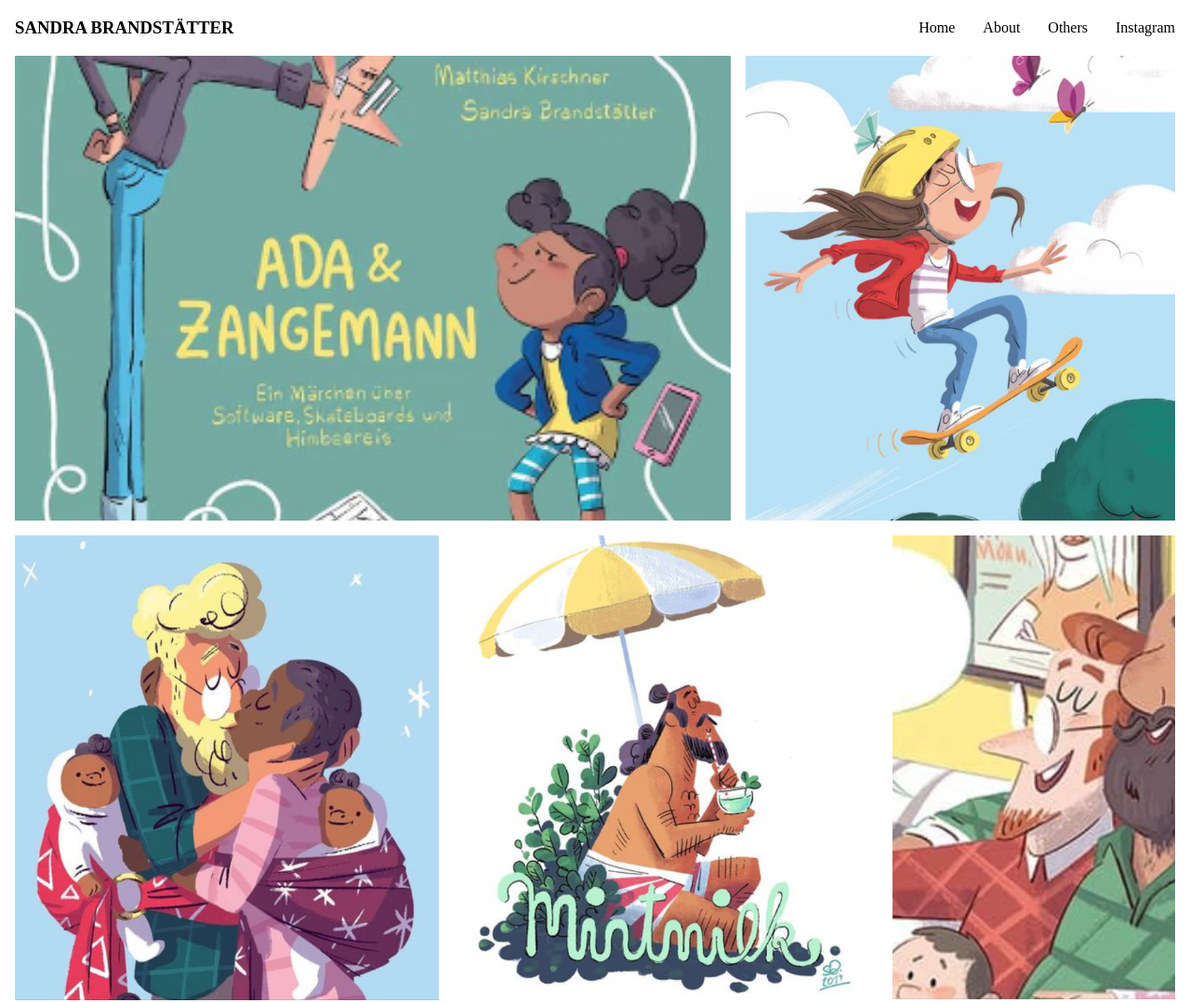
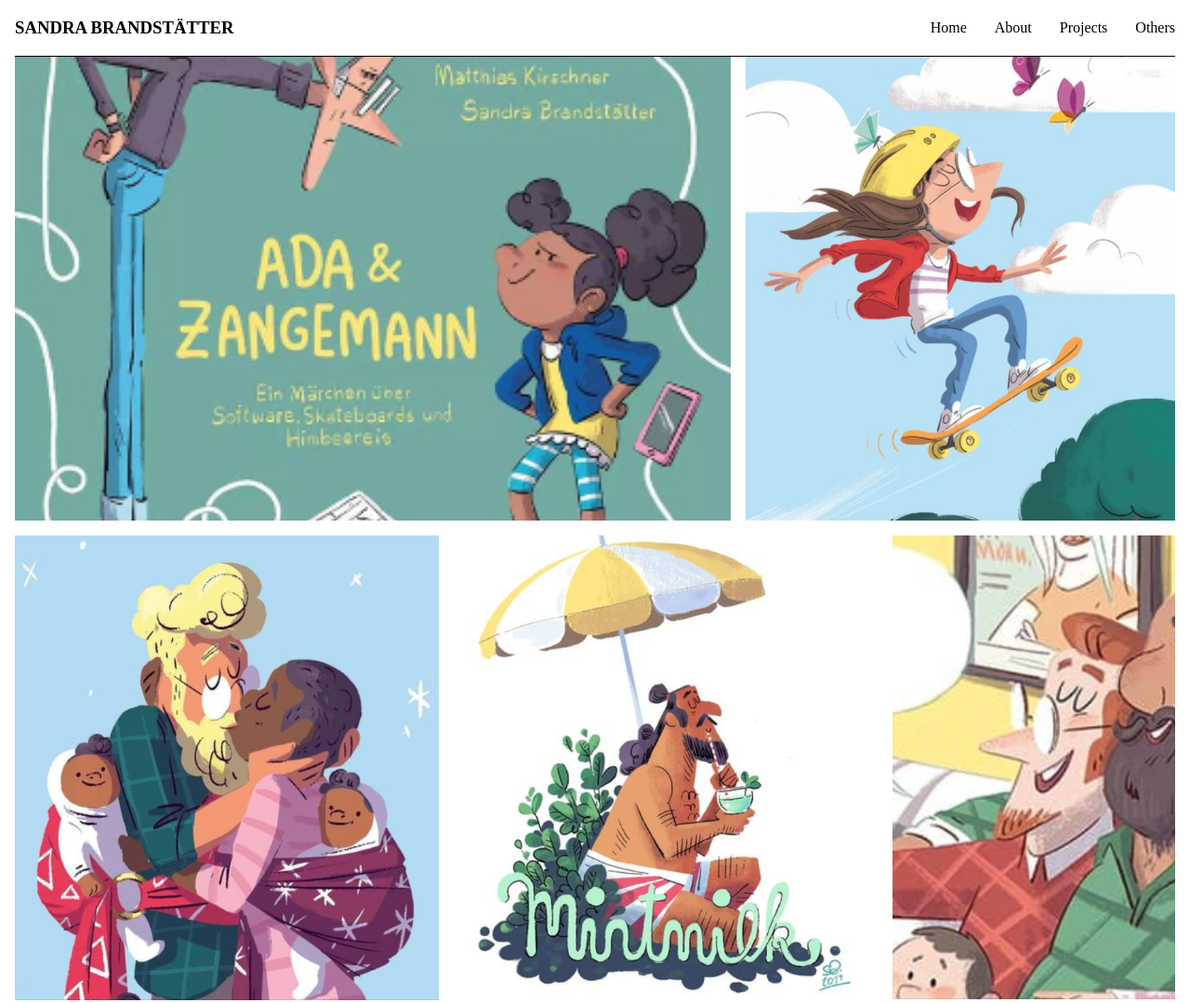
Before and after one commit to knopgm/sandraBrandstatter, a website built with Parcel: page src/about.html in a window 1280 px wide. Shown: the top 1079 px of the page at 93% size. Built offline with nearby package versions, Linux system fonts and the light colour scheme.

Commit message:
style: Add line under top bar and underline animation for each menu option

```diff
--- a/src/css/footer.scss
+++ b/src/css/footer.scss
@@ -1,10 +1,6 @@
 .footer_wrapper {
   padding: 0 1rem;
-}
-
-.line {
-  height: 0.05555555555555555rem;
-  background-color: #000000;
+  background-color: white;
 }
 
 .footer-grid {
--- a/src/css/generals.scss
+++ b/src/css/generals.scss
@@ -7,6 +7,11 @@
 
 .main_container {
   padding-top: 60px;
+}
+
+.line {
+  height: 0.05555555555555555rem;
+  background-color: #000000;
 }
 
 // To animate a underline on any text, just add a span tag around
--- a/src/css/sections/header.scss
+++ b/src/css/sections/header.scss
@@ -2,6 +2,7 @@
   background-color: white;
   width: 100%;
   position: fixed;
+  padding: 0 1rem;
   backdrop-filter: blur(5px);
   z-index: 50;
 }
@@ -12,7 +13,6 @@
   align-items: center;
   height: 60px;
   justify-content: space-between;
-  padding: 0 1rem;
 }
 
 .logo {
@@ -26,9 +26,12 @@
 .navigation-list {
   list-style: none;
   padding: 0;
+  display: flex;
+  flex-direction: column;
+  align-items: center;
 
   @media all and (min-width: 840px) {
-    display: flex;
     gap: 30px;
+    flex-direction: row;
   }
 }
--- a/src/partials/header.html
+++ b/src/partials/header.html
@@ -12,21 +12,23 @@
           <span></span>
           <ul id="menu" role="menubar" class="navigation-list">
             <a href="/#home" class="navigation-list__item">
-              <li role="menuitem">Home</li>
+              <li class="hover-underline-animation" role="menuitem">Home</li>
             </a>
-            <a href="/#about" class="navigation-list__item">
-              <li role="menuitem">About</li>
+            <a href="/src/about.html" class="navigation-list__item">
+              <li class="hover-underline-animation" role="menuitem">About</li>
+            </a>
+            <a href="/src/projects.html" class="navigation-list__item">
+              <li class="hover-underline-animation" role="menuitem">
+                Projects
+              </li>
             </a>
             <a href="/#others" class="navigation-list__item">
-              <li role="menuitem">Others</li>
-            </a>
-            <!-- Pegar endereco porfissional de instagram Sandra -->
-            <a href="/#instagram" class="navigation-list__item">
-              <li role="menuitem">Instagram</li>
+              <li class="hover-underline-animation" role="menuitem">Others</li>
             </a>
           </ul>
         </div>
       </nav>
     </header>
+    <div class="line"></div>
   </div>
 </div>
```
